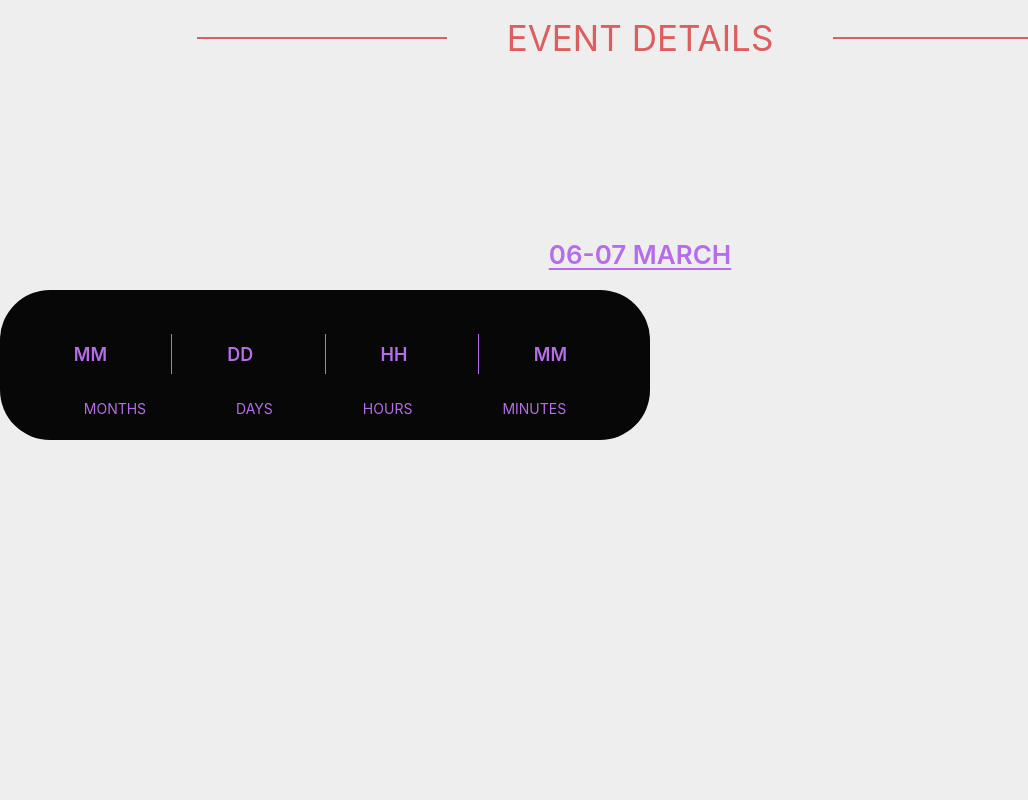
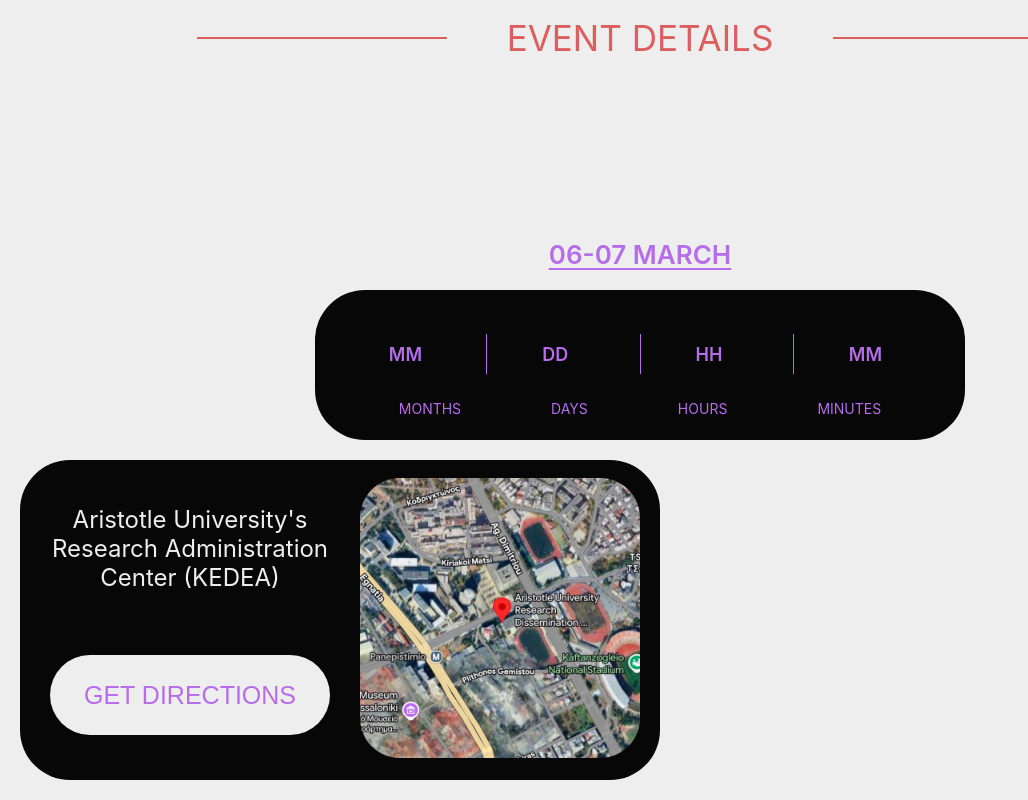
Before and after one commit to Alekosss/ScienceCrossroads, a SvelteKit app: page / in a window 1280 px wide. Shown: the part 3729-4529 px from the top of the page, without its empty margins (0-1028 px from the left). Before the commit the page ends 4169 px from the top, so only its background shows below. Built offline with nearby package versions, Linux system fonts and the light colour scheme.

Commit message:
Added the Map Location of KEDEA as Location.png, created the GetDirectionsButton (works), the MapLocation component (completed)

```diff
--- /dev/null
+++ b/src/lib/components/GetDirectionsButton.svelte
@@ -0,0 +1,46 @@
+<script lang="ts">
+
+    const url = "https://maps.app.goo.gl/J1vp3KJMsgWzM6628";
+
+    let {
+        width = "300px",
+        height = "100px",
+        textColor = "Blue"
+    } = $props();
+
+    function OpenLink() {
+        console.log("Button clicked. Opening window");
+        window.open(url, "_blank", "noopener,noreferrer");
+    }
+</script>
+
+<button class="GetDirectionButton" style="width: {width}; height: {height}; color: {textColor}" onclick={OpenLink}>
+    <span>GET DIRECTIONS</span>
+</button>
+
+<style>
+    .GetDirectionButton {
+        border-radius: 50px;
+        background-color: var(--primary-color);
+        border: none;
+        cursor: pointer;
+        display: inline-flex;
+        align-items: center;
+        justify-content: center;
+    }
+
+    .GetDirectionButton span {
+        text-align: center;
+        font-size: 25px;
+        font-style: normal;
+        font-weight: 500;
+        line-height: normal;
+        text-decoration: none;
+        display: inline-block;
+        transition: transform 0.2s linear;
+    }
+
+    .GetDirectionButton:hover span {
+        transform: scale(1.1);
+    }
+</style>
--- /dev/null
+++ b/src/lib/components/MapLocation.svelte
@@ -0,0 +1,68 @@
+<script>
+    import GetDirectionsButton from "$lib/components/GetDirectionsButton.svelte"
+    import Location from "$lib/assets/ComponentAssets/Location.png"
+</script>
+
+<div class="MapLocation">
+    <div class="TitleAndDirections">
+        <div class="KedeaText">
+            <text>Aristotle University's Research Administration Center (KEDEA)</text>
+        </div>
+        <div class="Directions">
+            <GetDirectionsButton width="280px" height="80px" textColor="var(--it)"/>
+        </div>
+    </div>
+    <div class="MapLocationImage">
+        <img src={Location} alt="Map Location"/>
+    </div>
+</div>
+
+<style>
+
+    .MapLocation {
+        background-color: var(--secondary-color);
+        border-radius: 50px;
+        display: flex;
+        flex-direction: row;
+        gap: 20px;
+        width: 640px;
+        height: 320px;
+        margin: 20px;
+        align-items: center;
+        align-content: center;
+        justify-content: center;
+    }
+
+    .MapLocation text {
+        color: var(--primary-color);
+        text-align: center;
+        font-size: 24px;
+        font-style: normal;
+        font-weight: 400;
+        line-height: normal;
+
+        display: flex;
+        width: 300px;
+        height: 100px;
+    }
+
+    .MapLocationImage {
+        display: block;
+        align-content: center;
+    }
+
+    .MapLocationImage img{
+        width: 280px;
+        height: 280px;
+        max-width: 280px;
+        max-height: 280px;
+    }
+
+    .TitleAndDirections {
+        display: flex;
+        flex-direction: column;
+        justify-content: center;
+        align-items: center;
+        gap: 50px;
+    }
+</style>
--- a/src/routes/+page.svelte
+++ b/src/routes/+page.svelte
@@ -1,6 +1,8 @@
 <script>
     import StatisticsButton from "$lib/components/StatisticsButton.svelte";
     import CountdownClock from "$lib/components/CountdownClock.svelte";
+    import MapLocation from "$lib/components/MapLocation.svelte";
+    import GetDirectionsButton from "$lib/components/GetDirectionsButton.svelte";
 </script>
 
 <div class="HomePage">
@@ -63,6 +65,9 @@
                 <CountdownClock/>
             </div>
         </div>
+    </div>
+    <div class="MapLocationContent">
+        <MapLocation/>
     </div>
 </div>
 
@@ -128,6 +133,11 @@
         justify-content: center;
         align-items: center;
         padding: 20px;
+    }
+
+    .Details {
+        display: flex;
+        justify-content: center;
     }
 
     .EventDescription {
```
Also changed, not shown: src/lib/assets/ComponentAssets/Location.png (added).
